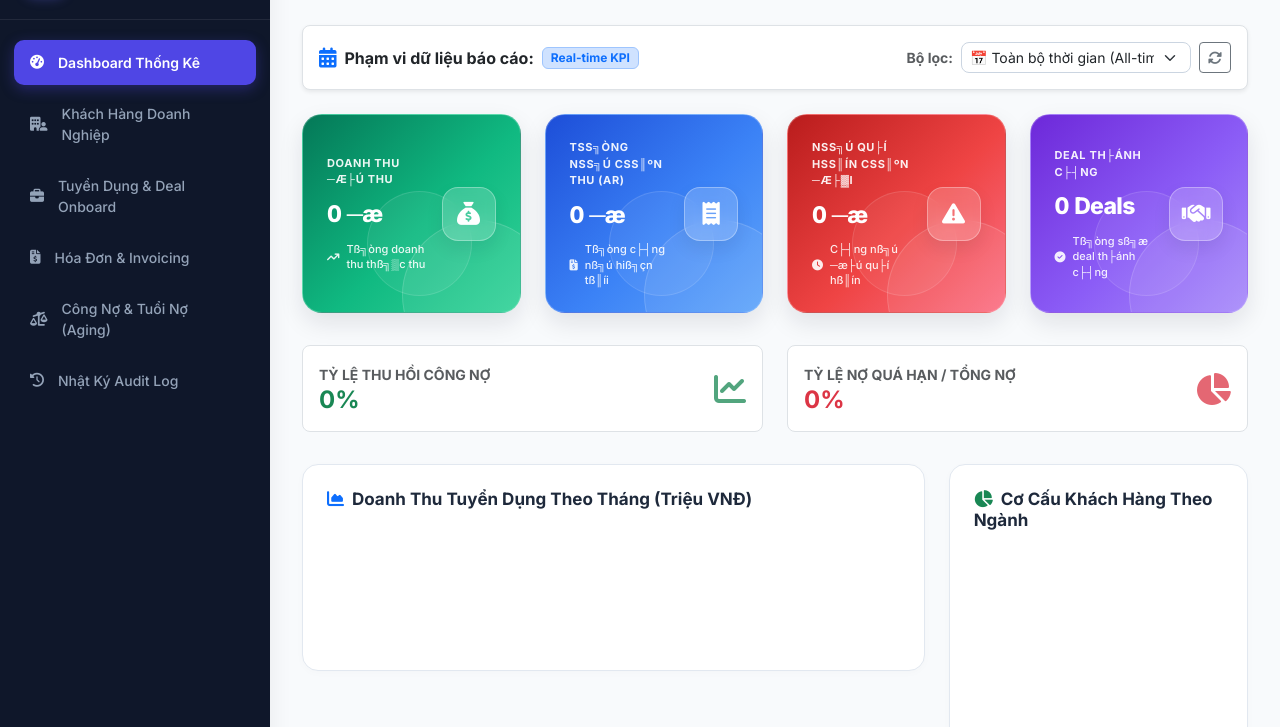
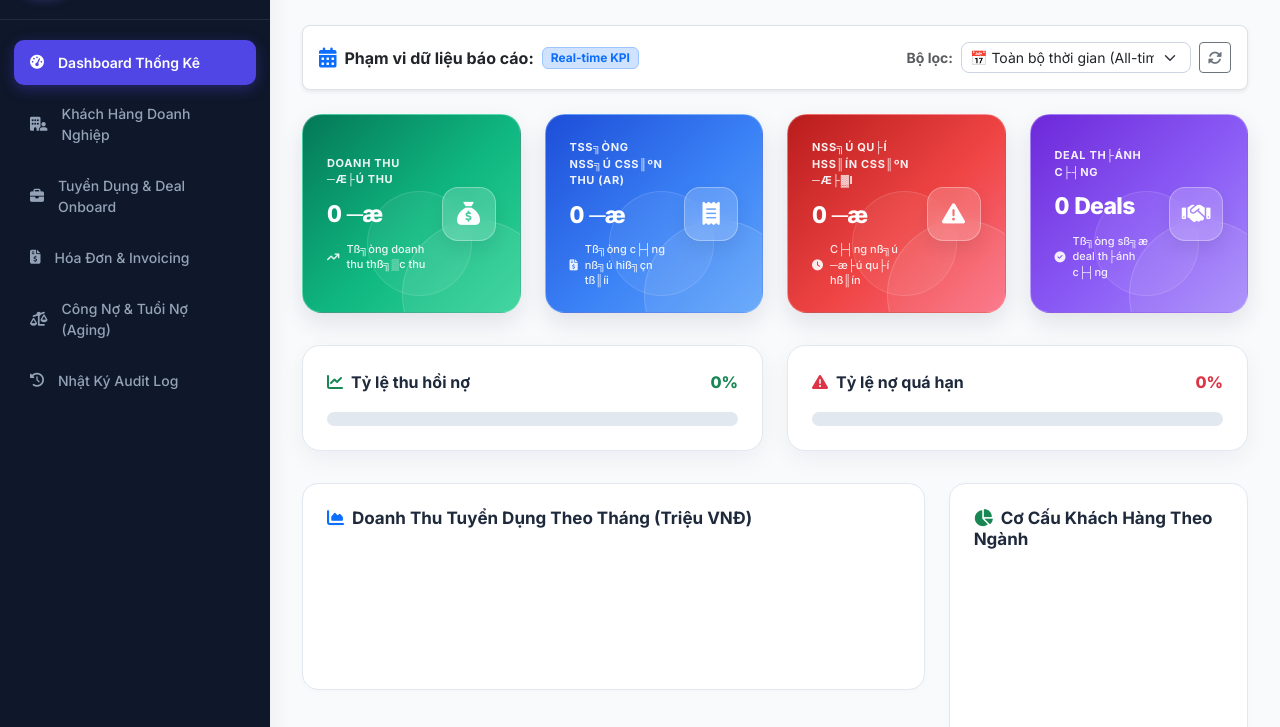
Before and after one commit to nguyenhuuphuc22012005-rgb/QLDA_NHOM10_GODDY_, a plain HTML site: page public/index.html in a window 1280 px wide. Shown: the part 73-800 px from the top of the page. Drawn offline with nearby package versions, Linux system fonts and the light colour scheme; no server answers; a script that the page names is missing.

Commit message:
feat(frontend): implement TASK-147 debt ratio progress bars

```diff
--- a/public/css/style.css
+++ b/public/css/style.css
@@ -1277,3 +1277,48 @@ body {
     .metric-card.kpi-card .metric-icon-box.kpi-icon { width: 40px; height: 40px; font-size: 17px; }
 }
 @media (prefers-reduced-motion: reduce) { .metric-card.kpi-card { transition: none; } .metric-card.kpi-card:hover { transform: none; } }
+
+/* TASK-147: Debt ratio progress bars */
+.debt-progress-card {
+    background: #fff;
+    border: 1px solid #e2e8f0;
+    border-radius: 18px;
+    padding: 24px;
+    box-shadow: 0 8px 24px rgba(15,23,42,.05);
+}
+
+.debt-progress-heading {
+    display: flex;
+    align-items: center;
+    justify-content: space-between;
+    gap: 12px;
+    margin-bottom: 18px;
+    font-weight: 700;
+}
+
+.debt-progress-track {
+    height: 14px;
+    width: 100%;
+    background: #e2e8f0;
+    border-radius: 999px;
+    overflow: hidden;
+}
+
+.debt-progress-fill {
+    height: 100%;
+    width: 0%;
+    border-radius: inherit;
+    transition: width .6s ease;
+}
+
+.debt-progress-fill--success {
+    background: linear-gradient(90deg,#15803d,#4ade80);
+}
+
+.debt-progress-fill--danger {
+    background: linear-gradient(90deg,#b91c1c,#fb7185);
+}
+
+@media (prefers-reduced-motion: reduce) {
+    .debt-progress-fill { transition: none; }
+}
--- a/public/index.html
+++ b/public/index.html
@@ -247,26 +247,46 @@
         </div>
 
         <!-- KPI Ratios -->
-        <div class="row g-4 mt-2">
-          <div class="col-md-6">
-            <div class="p-3 bg-white border rounded-3 d-flex align-items-center justify-content-between">
-              <div>
-                <span class="text-muted small fw-bold text-uppercase">Tỷ Lệ Thu Hồi Công Nợ</span>
-                <h4 class="mb-0 text-success fw-bold" id="valCollectionRate">0%</h4>
-              </div>
-              <i class="fa-solid fa-chart-line text-success fs-2 opacity-75"></i>
-            </div>
-          </div>
-          <div class="col-md-6">
-            <div class="p-3 bg-white border rounded-3 d-flex align-items-center justify-content-between">
-              <div>
-                <span class="text-muted small fw-bold text-uppercase">Tỷ Lệ Nợ Quá Hạn / Tổng Nợ</span>
-                <h4 class="mb-0 text-danger fw-bold" id="valBadDebtRate">0%</h4>
-              </div>
-              <i class="fa-solid fa-chart-pie text-danger fs-2 opacity-75"></i>
-            </div>
-          </div>
-        </div>
+<div class="row g-4 mt-2 dashboard-progress-row">
+  <div class="col-md-6">
+    <div class="debt-progress-card">
+      <div class="debt-progress-heading">
+        <span><i class="fa-solid fa-chart-line text-success me-2"></i>Tỷ lệ thu hồi nợ</span>
+        <strong class="text-success" id="valCollectionRate">0%</strong>
+      </div>
+      <div class="debt-progress-track"
+           id="collectionProgressTrack"
+           role="progressbar"
+           aria-label="Tỷ lệ thu hồi nợ"
+           aria-valuemin="0"
+           aria-valuemax="100"
+           aria-valuenow="0">
+        <div class="debt-progress-fill debt-progress-fill--success"
+             id="collectionProgressBar"></div>
+      </div>
+    </div>
+  </div>
+
+  <div class="col-md-6">
+    <div class="debt-progress-card">
+      <div class="debt-progress-heading">
+        <span><i class="fa-solid fa-triangle-exclamation text-danger me-2"></i>Tỷ lệ nợ quá hạn</span>
+        <strong class="text-danger" id="valBadDebtRate">0%</strong>
+      </div>
+      <div class="debt-progress-track"
+           id="badDebtProgressTrack"
+           role="progressbar"
+           aria-label="Tỷ lệ nợ quá hạn"
+           aria-valuemin="0"
+           aria-valuemax="100"
+           aria-valuenow="0">
+        <div class="debt-progress-fill debt-progress-fill--danger"
+             id="badDebtProgressBar"></div>
+      </div>
+    </div>
+  </div>
+</div>
+
 
         <!-- 2 Charts -->
         <div class="row g-4 mt-2">
--- a/public/js/dashboard.js
+++ b/public/js/dashboard.js
@@ -18,8 +18,10 @@ async function loadDashboard() {
       if (vPlacement) vPlacement.textContent = data.stats.placementCount + ' Deals';
       const vColRate = document.getElementById('valCollectionRate');
       if (vColRate) vColRate.textContent = data.stats.collectionRate + '%';
+      updateDebtProgress('collectionProgressBar', 'collectionProgressTrack', data.stats.collectionRate);
       const vBadDebt = document.getElementById('valBadDebtRate');
       if (vBadDebt) vBadDebt.textContent = data.stats.badDebtRate + '%';
+      updateDebtProgress('badDebtProgressBar', 'badDebtProgressTrack', data.stats.badDebtRate);
 
       if (data.chartData) {
         initCharts(data.chartData);
@@ -116,3 +118,17 @@ function initCharts(chartData) {
     });
   }
 }
+
+// TASK-147: Update debt ratio progress bar
+function updateDebtProgress(barId, trackId, value) {
+    const number = Number(value);
+    const percent = Number.isFinite(number)
+        ? Math.max(0, Math.min(100, number))
+        : 0;
+
+    const bar = document.getElementById(barId);
+    const track = document.getElementById(trackId);
+
+    if (bar) bar.style.width = percent + '%';
+    if (track) track.setAttribute('aria-valuenow', String(percent));
+}
```
